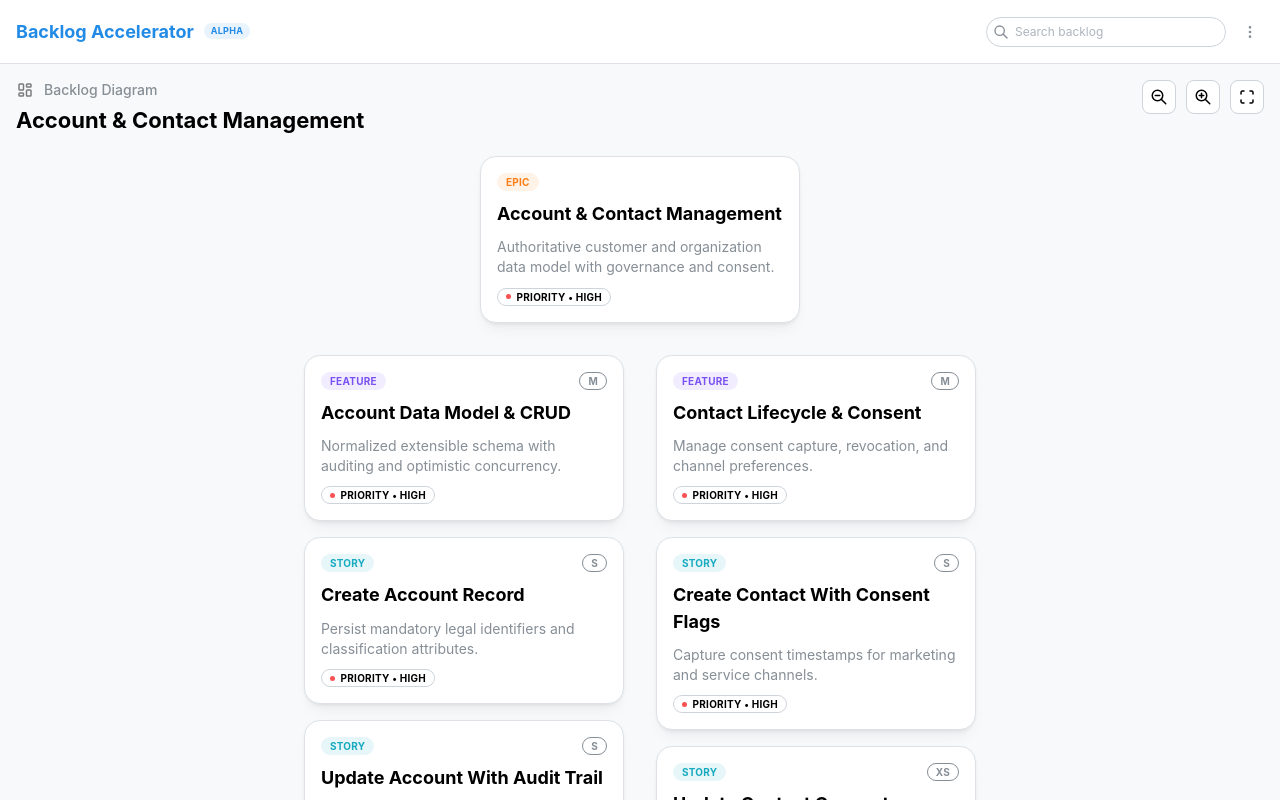
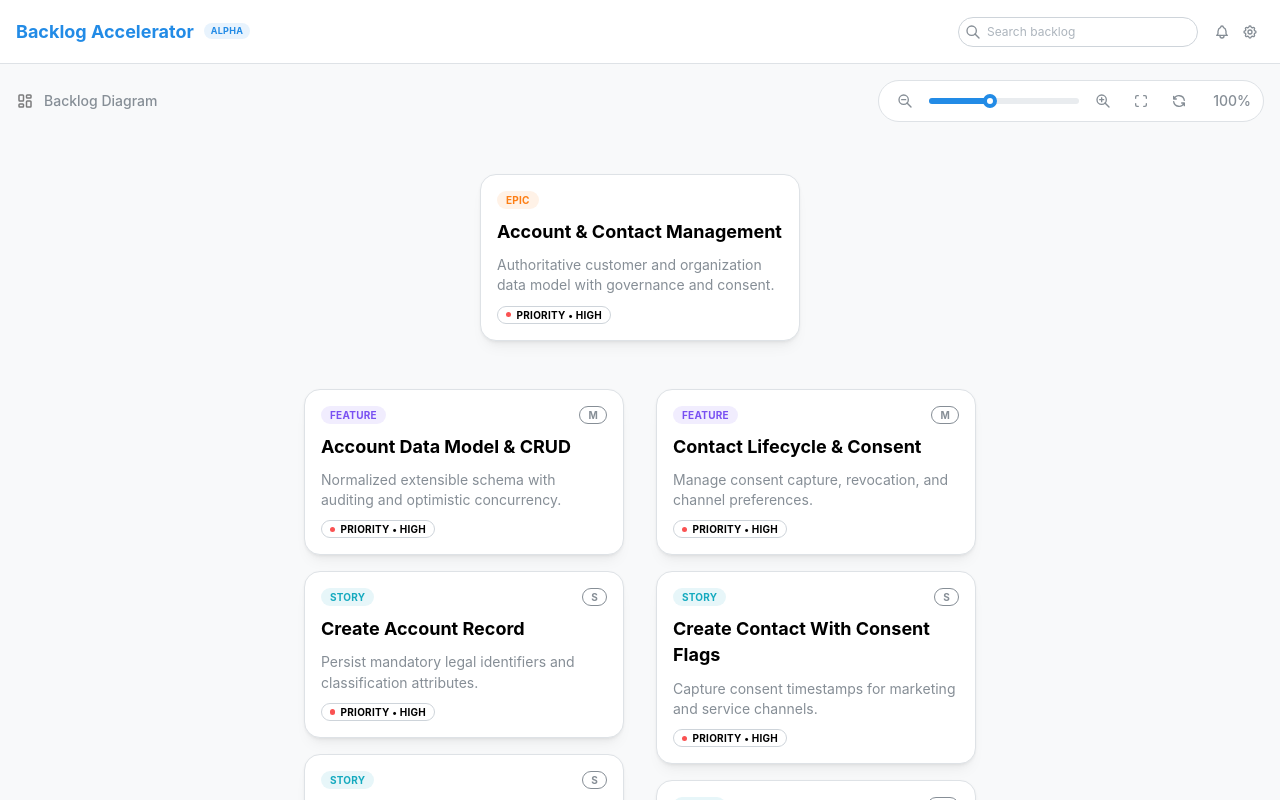
Before and after one commit to vfc2/backlog-accelerator, a React app in the folder frontend/: page / in a window 1280 px wide. Shown: the top 800 px of the page. Built offline with nearby package versions, Linux system fonts and the light colour scheme; the HTML template or start-up script is replaced by a standard one.

Commit message:
Update the mouse wheel scroll

```diff
--- a/frontend/src/App.tsx
+++ b/frontend/src/App.tsx
@@ -1,3 +1,10 @@
+import {
+  useCallback,
+  useEffect,
+  useRef,
+  useState,
+  type PointerEvent,
+} from 'react';
 import {
   ActionIcon,
   AppShell,
@@ -5,17 +12,20 @@ import {
   Box,
   Card,
   Group,
-  ScrollArea,
+  Slider,
   Stack,
   Text,
   TextInput,
   Title,
+  Tooltip,
 } from '@mantine/core';
 import {
-  IconDotsVertical,
+  IconBell,
   IconLayoutDashboard,
   IconMaximize,
+  IconRefresh,
   IconSearch,
+  IconSettings,
   IconZoomIn,
   IconZoomOut,
 } from '@tabler/icons-react';
@@ -97,6 +107,17 @@ const backlogItems: BacklogItem[] = [
   },
 ];
 
+const clamp = (value: number, min: number, max: number) =>
+  Math.min(max, Math.max(min, value));
+
+const isEditableElement = (target: EventTarget | null) => {
+  if (!(target instanceof HTMLElement)) {
+    return false;
+  }
+  const tagName = target.tagName;
+  return tagName === 'INPUT' || tagName === 'TEXTAREA' || target.isContentEditable;
+};
+
 const BacklogCard = ({ item }: { item: BacklogItem }) => {
   const badgeColor =
     item.type === 'epic' ? 'orange' : item.type === 'feature' ? 'violet' : 'cyan';
@@ -136,6 +157,17 @@ const BacklogCard = ({ item }: { item: BacklogItem }) => {
 };
 
 const App = () => {
+  const zoomMin = 0.6;
+  const zoomMax = 1.6;
+  const panLimit = 360;
+
+  const [zoom, setZoom] = useState(1);
+  const [pan, setPan] = useState({ x: 0, y: 0 });
+  const [isPanning, setIsPanning] = useState(false);
+  const panOriginRef = useRef({ x: 0, y: 0 });
+  const pointerStartRef = useRef({ x: 0, y: 0 });
+  const canvasRef = useRef<HTMLDivElement | null>(null);
+
   const epic = backlogItems.find((item) => item.type === 'epic');
   const features = backlogItems.filter((item) => item.type === 'feature');
   const storiesByFeature = features.map((feature) => ({
@@ -144,6 +176,102 @@ const App = () => {
       (story) => story.type === 'story' && story.parentId === feature.id
     ),
   }));
+
+  const updateZoom = (value: number) => {
+    setZoom(clamp(Number(value.toFixed(2)), zoomMin, zoomMax));
+  };
+
+  const adjustZoom = useCallback(
+    (delta: number) => {
+      setZoom((current) =>
+        clamp(Number((current + delta).toFixed(2)), zoomMin, zoomMax)
+      );
+    },
+    [zoomMin, zoomMax]
+  );
+
+  const handleZoomOut = () => adjustZoom(-0.1);
+  const handleZoomIn = () => adjustZoom(0.1);
+  const handleResetView = useCallback(() => {
+    setZoom(1);
+    setPan({ x: 0, y: 0 });
+  }, []);
+
+  const handleFitView = () => {
+    setZoom(0.9);
+    setPan({ x: 0, y: 0 });
+  };
+
+  const handlePointerDown = (event: PointerEvent<HTMLDivElement>) => {
+    if (event.button !== 0 && event.button !== 1) {
+      return;
+    }
+    setIsPanning(true);
+    pointerStartRef.current = { x: event.clientX, y: event.clientY };
+    panOriginRef.current = pan;
+    event.currentTarget.setPointerCapture(event.pointerId);
+  };
+
+  const handlePointerMove = (event: PointerEvent<HTMLDivElement>) => {
+    if (!isPanning) return;
+    const dx = event.clientX - pointerStartRef.current.x;
+    const dy = event.clientY - pointerStartRef.current.y;
+    setPan({
+      x: clamp(panOriginRef.current.x + dx, -panLimit, panLimit),
+      y: clamp(panOriginRef.current.y + dy, -panLimit, panLimit),
+    });
+  };
+
+  const handlePointerUp = (event: PointerEvent<HTMLDivElement>) => {
+    setIsPanning(false);
+    if (event.currentTarget.hasPointerCapture(event.pointerId)) {
+      event.currentTarget.releasePointerCapture(event.pointerId);
+    }
+  };
+
+  useEffect(() => {
+    const handleKeyDown = (event: KeyboardEvent) => {
+      if (!(event.ctrlKey || event.metaKey)) {
+        return;
+      }
+      if (isEditableElement(event.target)) {
+        return;
+      }
+
+      if (event.key === '+' || event.key === '=') {
+        event.preventDefault();
+        adjustZoom(0.1);
+      } else if (event.key === '-' || event.key === '_') {
+        event.preventDefault();
+        adjustZoom(-0.1);
+      } else if (event.key === '0') {
+        event.preventDefault();
+        handleResetView();
+      }
+    };
+
+    window.addEventListener('keydown', handleKeyDown);
+    return () => window.removeEventListener('keydown', handleKeyDown);
+  }, [adjustZoom, handleResetView]);
+
+  useEffect(() => {
+    const node = canvasRef.current;
+    if (!node) {
+      return;
+    }
+
+    const handleWheel = (event: WheelEvent) => {
+      event.preventDefault();
+      const multiplier = event.ctrlKey ? 0.0025 : 0.0015;
+      adjustZoom(-event.deltaY * multiplier);
+    };
+
+    node.addEventListener('wheel', handleWheel, { passive: false });
+
+    return () => {
+      node.removeEventListener('wheel', handleWheel);
+    };
+  }, [adjustZoom]);
 
   return (
     <AppShell header={{ height: 64 }} padding="md" bg="gray.0">
@@ -166,41 +294,125 @@ const App = () => {
               size="xs"
               w={240}
             />
-            <ActionIcon variant="subtle" color="gray">
-              <IconDotsVertical size={16} />
-            </ActionIcon>
+              <ActionIcon.Group>
+                <ActionIcon variant="subtle" color="gray">
+                  <IconBell size={16} />
+                </ActionIcon>
+                <ActionIcon variant="subtle" color="gray">
+                  <IconSettings size={16} />
+                </ActionIcon>
+              </ActionIcon.Group>
           </Group>
         </Group>
       </AppShell.Header>
 
       <AppShell.Main>
         <Stack gap="lg" h="100%">
-          <Group justify="space-between" align="flex-start">
-            <Box>
-              <Group gap="xs" mb={5}>
-                <IconLayoutDashboard size={18} style={{ opacity: 0.5 }} />
-                <Text size="sm" fw={500} c="dimmed">
-                  Backlog Diagram
+          <Group justify="space-between" align="center">
+            <Group gap="xs">
+              <IconLayoutDashboard size={18} style={{ opacity: 0.5 }} />
+              <Text size="sm" fw={500} c="dimmed">
+                Backlog Diagram
+              </Text>
+            </Group>
+
+            <Box
+              px="sm"
+              py={6}
+              style={{
+                borderRadius: 999,
+                border: '1px solid var(--mantine-color-gray-3)',
+                backgroundColor: 'var(--mantine-color-white)',
+              }}
+            >
+              <Group gap="xs">
+                <Tooltip label="Zoom out (Ctrl + - / mouse wheel)" withArrow>
+                  <ActionIcon
+                    variant="subtle"
+                    color="gray"
+                    onClick={handleZoomOut}
+                    aria-label="Zoom out"
+                  >
+                    <IconZoomOut size={16} />
+                  </ActionIcon>
+                </Tooltip>
+                <Slider
+                  value={zoom}
+                  onChange={updateZoom}
+                  min={zoomMin}
+                  max={zoomMax}
+                  step={0.05}
+                  size="sm"
+                  color="blue"
+                  w={150}
+                  styles={{ thumb: { width: 14, height: 14 } }}
+                  aria-label="Zoom level"
+                />
+                <Tooltip label="Zoom in (Ctrl + + / mouse wheel)" withArrow>
+                  <ActionIcon
+                    variant="subtle"
+                    color="gray"
+                    onClick={handleZoomIn}
+                    aria-label="Zoom in"
+                  >
+                    <IconZoomIn size={16} />
+                  </ActionIcon>
+                </Tooltip>
+                <Tooltip label="Fit to screen" withArrow>
+                  <ActionIcon
+                    variant="subtle"
+                    color="gray"
+                    onClick={handleFitView}
+                    aria-label="Fit to view"
+                  >
+                    <IconMaximize size={16} />
+                  </ActionIcon>
+                </Tooltip>
+                <Tooltip label="Reset view (Ctrl + 0)" withArrow>
+                  <ActionIcon
+                    variant="subtle"
+                    color="gray"
+                    onClick={handleResetView}
+                    aria-label="Reset view"
+                  >
+                    <IconRefresh size={16} />
+                  </ActionIcon>
+                </Tooltip>
+                <Text size="sm" fw={500} c="dimmed" style={{ width: 48, textAlign: 'right' }}>
+                  {Math.round(zoom * 100)}%
                 </Text>
               </Group>
-              <Title order={3}>Account & Contact Management</Title>
             </Box>
-
-            <Group gap="xs">
-              <ActionIcon variant="default" size="lg" radius="md">
-                <IconZoomOut size={18} />
-              </ActionIcon>
-              <ActionIcon variant="default" size="lg" radius="md">
-                <IconZoomIn size={18} />
-              </ActionIcon>
-              <ActionIcon variant="default" size="lg" radius="md">
-                <IconMaximize size={18} />
-              </ActionIcon>
-            </Group>
           </Group>
 
-          <ScrollArea style={{ flex: 1 }} type="auto">
-            <Stack align="center" gap="xl" pb="xl">
+          <Box
+            ref={canvasRef}
+            style={{
+              flex: 1,
+              borderRadius: 16,
+              border: 'none',
+              backgroundColor: 'transparent',
+              overflow: 'hidden',
+              cursor: isPanning ? 'grabbing' : 'grab',
+            }}
+            onPointerDown={handlePointerDown}
+            onPointerMove={handlePointerMove}
+            onPointerUp={handlePointerUp}
+            onPointerLeave={handlePointerUp}
+          >
+            <Box
+              style={{
+                minHeight: '100%',
+                padding: 32,
+                transform: `translate(${pan.x}px, ${pan.y}px) scale(${zoom})`,
+                transformOrigin: 'top left',
+                transition: isPanning ? 'none' : 'transform 120ms ease-out',
+                display: 'flex',
+                flexDirection: 'column',
+                alignItems: 'center',
+                gap: 48,
+              }}
+            >
               {epic && <BacklogCard item={epic} />}
 
               <Group align="flex-start" gap="xl">
@@ -215,8 +427,8 @@ const App = () => {
                   </Stack>
                 ))}
               </Group>
-            </Stack>
-          </ScrollArea>
+            </Box>
+          </Box>
         </Stack>
       </AppShell.Main>
     </AppShell>
```
